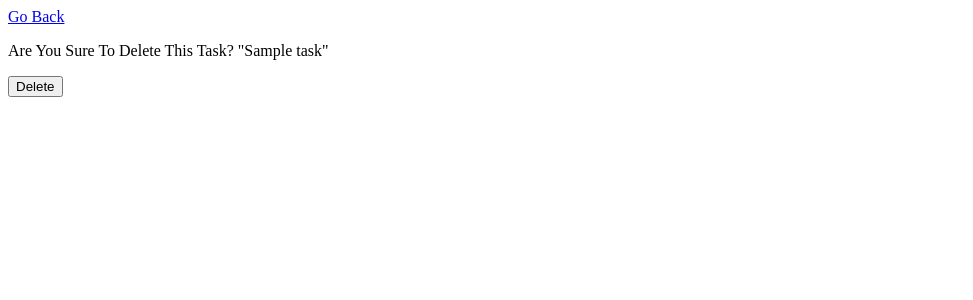
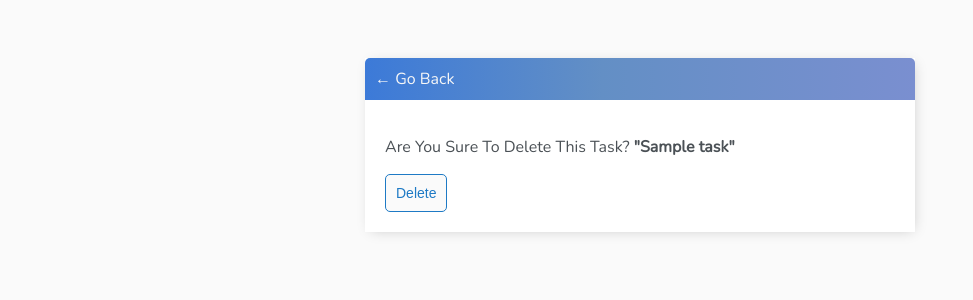
Before and after one commit to mobinghanbari/Todo-List, a Django app: page /task-delete/1/ in a window 1280 px wide. Shown: the top 300 px of the page, without its empty margins (0-973 px from the left). Run offline with Django 4.2, Linux system fonts and the light colour scheme; a user stored in the database is signed in; tables that the repository leaves empty hold one stand-in row (values such as "Sample post").

Commit message:
final check

```diff
--- a/base/templates/base/main.html
+++ b/base/templates/base/main.html
@@ -5,8 +5,149 @@
     <meta charset="UTF-8">
     <meta http-equiv="X-UA-Compatible" content="IE=edge">
     <meta name="viewport" content="width=device-width, initial-scale=1.0">
+    <link rel="preconnect" href="https://fonts.googleapis.com">
+    <link rel="preconnect" href="https://fonts.gstatic.com" crossorigin>
+    <link href="https://fonts.googleapis.com/css2?family=Nunito:wght@200&display=swap" rel="stylesheet">
     <title>To Do Items</title>
+
+    <style>
+        body {
+            background-color: #FAFAFA;
+            font-family: 'Nunito', sans-serif;
+            padding-top: 50px;
+
+        }
+
+        h1,
+        h2,
+        h3,
+        h4,
+        h5,
+        h6 {
+            font-family: 'Raleway' sans-serif;
+        }
+
+        a,
+        p {
+            color: #4b5156;
+        }
+
+
+
+        .container {
+            max-width: 550px;
+            margin: auto;
+            background-color: #fff;
+            -webkit-box-shadow: 2px 2px 13px -4px rgb(0, 0, 0, 0.21);
+            box-shadow: 2px 2px 13px -4px rgb(0, 0, 0, 0.21);
+        }
+
+        .header-bar {
+            display: flex;
+            justify-content: space-between;
+            color: #fff;
+            padding: 10px;
+            border-radius: 5px 5px 0 0;
+            background: linear-gradient(90deg, #3c7ad8 0%, #638fc5 43%, #7a8fd0 100%);
+        }
+
+        .header-bar a {
+            color: rgb(247, 247, 247);
+            text-decoration: none;
+        }
+
+        .task-wrapper {
+            display: flex;
+            align-items: center;
+            justify-content: space-between;
+            background-color: #fff;
+            border-top: 1px solid #dfe4ea;
+            overflow: hidden;
+        }
+
+        .task-title {
+            display: flex;
+            padding: 20px;
+        }
+
+        .task-title a {
+            text-decoration: none;
+            color: #4b5156;
+            margin-left: 10px;
+        }
+
+        .task-complete-icon {
+            height: 20px;
+            width: 20px;
+            background-color: rgb(105, 192, 105);
+            border-radius: 50%;
+        }
+
+        .task-incomplete-icon {
+            height: 20px;
+            width: 20px;
+            background-color: rgb(218, 218, 218);
+            border-radius: 50%;
+        }
+
+        .delete-link {
+            text-decoration: none;
+            font-weight: 900;
+            color: #1e7ac5;
+            font-size: 22px;
+            line-height: 0;
+            padding: 20px 0px;
+        }
+
+        #search-add-wrapper {
+            display: flex;
+            justify-content: space-between;
+            align-items: center;
+            padding: 10px;
+        }
+
+        #add-link {
+            color: #1e7ac5;
+            text-decoration: none;
+            font-size: 42px;
+            text-shadow: 1px 1px #1e7ac5;
+        }
+
+        input[type=text],
+        input[type=password],
+        textarea {
+            border: 1px solid #1e7ac5;
+            border-radius: 5px;
+            padding: 10px;
+            width: 90%;
+        }
+
+        label {
+            padding-top: 10px !important;
+            display: block;
+        }
+
+        .button {
+            border: 1px solid #1e7ac5;
+            border-radius: 5px;
+            background-color: #FAFAFA;
+            color: #1e7ac5;
+            padding: 10px;
+            font-size: 14px;
+            border-radius: 5px;
+            cursor: pointer;
+            text-decoration: none;
+
+        }
+
+        .card-body {
+            padding: 20px;
+        }
+    </style>
+
 </head>
+
+
 
 <body>
     <div class="container">
--- a/base/templates/base/task_confirm_delete.html
+++ b/base/templates/base/task_confirm_delete.html
@@ -1,10 +1,15 @@
 {% extends 'base/main.html' %}
 {% block content %}
-<a href="{% url 'tasks' %}">Go Back</a>
-<form method="post">
-    {% csrf_token %}
-    <p>Are You Sure To Delete This Task? "{{task}}"</p>
-    <button type="submit">Delete</button>
+<div class="header-bar">
+    <a href="{% url 'tasks' %}"> &#8592; Go Back</a>
+</div>
 
-</form>
+<div class="card-body">
+    <form method="post">
+        {% csrf_token %}
+        <p>Are You Sure To Delete This Task? <strong>"{{task}}"</strong></p>
+        <input class="button" type="submit" value="Delete" />
+
+    </form>
+</div>
 {% endblock content %}
```
Also changed, not shown: base/templates/base/login.html (+11 -8 lines), base/templates/base/register.html (+16 -8 lines), base/templates/base/task_form.html (+11 -7 lines), base/templates/base/task_list.html (+51 -26 lines).
